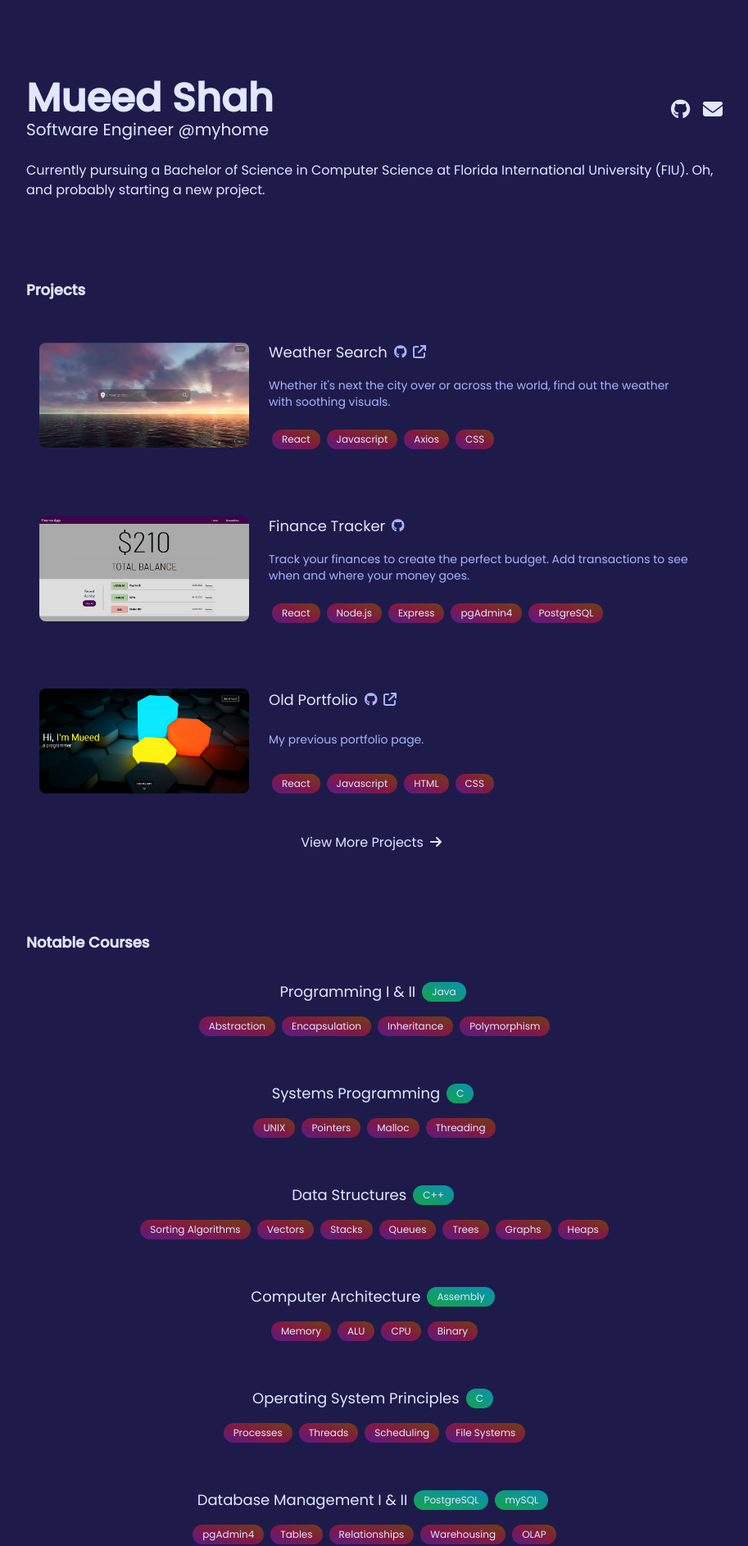
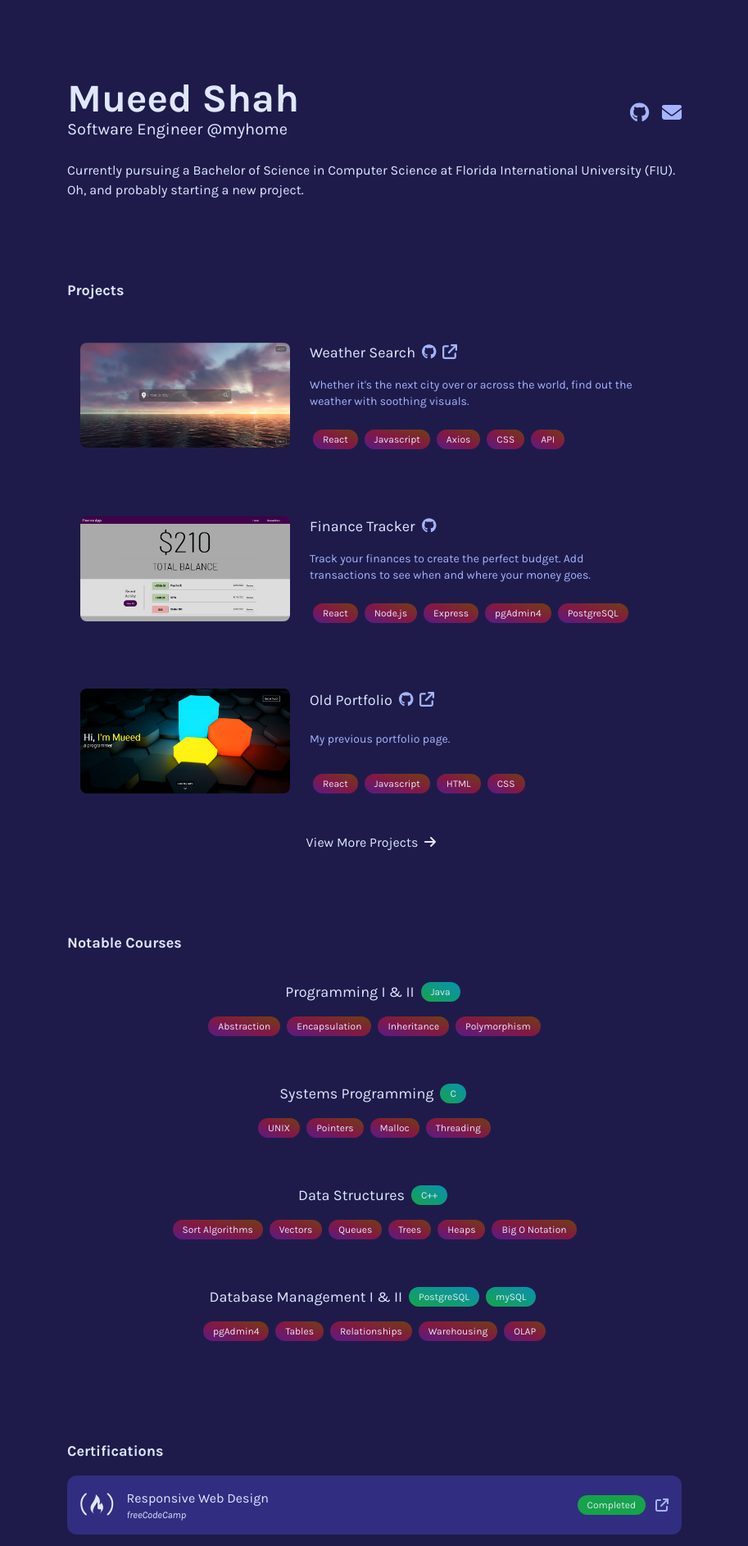
Before and after one commit to mshah20/portfolio-v3, a React (Create React App) app: page / in a window 1280 px wide. Shown: the top 1886 px of the page at 82% size, without its empty margins (183-1096 px from the left). Built offline with nearby package versions, Linux system fonts and the light colour scheme.

Commit message:
added and fixed contact btns

```diff
--- a/public/index.html
+++ b/public/index.html
@@ -26,10 +26,8 @@
     -->
     <link rel="preconnect" href="https://fonts.googleapis.com" />
     <link rel="preconnect" href="https://fonts.gstatic.com" crossorigin />
-    <link
-      href="https://fonts.googleapis.com/css2?family=Poppins:wght@400;500&display=swap"
-      rel="stylesheet"
-    />
+    <link href="https://fonts.googleapis.com/css2?family=Poppins:wght@400;500&display=swap" rel="stylesheet" />
+    <link href="https://fonts.googleapis.com/css2?family=Karla:ital,wght@0,200..800;1,200..800&display=swap" rel="stylesheet" />
     <title>Mueed Shah</title>
   </head>
   <body class="bg-indigo-950">
--- a/src/components/CertificationCard.jsx
+++ b/src/components/CertificationCard.jsx
@@ -16,11 +16,11 @@ const getLogo = (company) => {
 const getStatus = (status) => {
     switch(status) {
         case "Completed":
-            return (<div className="m-auto text-xs px-3 py-1 mx-1 rounded-xl bg-green-700">{status}</div>);
+            return (<p className="m-auto text-xs px-3 py-1 mx-1 rounded-xl bg-green-600">{status}</p>);
         case "In-Progress":
-            return (<div className="m-auto text-xs px-3 py-1 mx-1 rounded-xl bg-yellow-700">{status}</div>);
+            return (<p className="m-auto text-xs px-3 py-1 mx-1 rounded-xl bg-yellow-600">{status}</p>);
         case "Planned":
-            return (<div className="m-auto text-xs px-3 py-1 mx-1 rounded-xl bg-blue-700">{status}</div>);
+            return (<p className="m-auto text-xs px-3 py-1 mx-1 rounded-xl bg-blue-600">{status}</p>);
         default:
             break;
     }
@@ -33,10 +33,9 @@ const CertificationCard = ({ title, status, company, link }) => {
             <div className="w-full flex justify-between items-center">
                 <div>
                     <div className="flex">
-                        <div className="mr-1">{title}</div>
-
+                        <h3 className="mr-1">{title}</h3>
                     </div>
-                    <div className="text-xs italic">{company}</div>
+                    <p className="text-xs italic">{company}</p>
                 </div>
                 <div className="flex items-center">
                     {getStatus(status)}
@@ -46,8 +45,6 @@ const CertificationCard = ({ title, status, company, link }) => {
                         </div>
                     )}
                 </div>
-
-
             </div>
         </a>
     );
--- /dev/null
+++ b/src/components/Contact.jsx
@@ -0,0 +1,51 @@
+import { faGithub } from "@fortawesome/free-brands-svg-icons";
+import { faEnvelope } from "@fortawesome/free-solid-svg-icons";
+import { FontAwesomeIcon } from "@fortawesome/react-fontawesome";
+import { useEffect, useState } from "react";
+
+
+const Contact = () => {
+
+    const [showContact, setShowContact] = useState(false);
+
+    const controlContact = () => {
+        const currentScrollY = window.scrollY;
+
+        if(currentScrollY < 150) {
+            setShowContact(false);
+        } else {
+            setShowContact(true);
+        }
+    }
+
+    useEffect(() => {
+        window.addEventListener("scroll", controlContact);
+        return () => {window.removeEventListener("scroll", controlContact);}
+    })
+
+    return (
+        <>
+            {showContact && (
+                <div className="hidden lg:flex flex-col items-end fixed bottom-0 right-12 text-indigo-300">
+                    <ul>
+                        <li>
+                            <a href="https://github.com/mshah20/" target="_blank" rel="noreferrer" className="flex items-center group float-right">
+                                <span className="mx-2 opacity-0 group-hover:text-indigo-100 group-hover:opacity-100 transition-all duration-200">Github</span>
+                                <FontAwesomeIcon icon={faGithub} className="group-hover:text-indigo-100 text-2xl" />
+                            </a>
+                        </li>
+                        <li>
+                            <a href="mailto:mshah058.work@gmail.com" className="my-4 flex items-center group float-right">
+                                <span className="mx-2 opacity-0 group-hover:text-indigo-100 group-hover:opacity-100 transition-all duration-200">Email</span>
+                                <FontAwesomeIcon icon={faEnvelope} className="group-hover:text-indigo-100 text-2xl relative" />
+                            </a>
+                        </li>
+                    </ul>
+                    <div className="w-1 h-12 mr-3 bg-indigo-300"></div>
+                </div>
+            )}
+        </>
+    );
+}
+
+export default Contact;
--- a/src/components/CourseCard.jsx
+++ b/src/components/CourseCard.jsx
@@ -2,7 +2,7 @@ const CourseCard = ({ title, languages, skills }) => {
     return (
         <div className="mt-4 p-4 flex flex-col items-center rounded-xl select-none hover:bg-indigo-900">
             <div className="flex">
-                <div className="text-lg mr-1">{title}</div>
+                <h3 className="text-lg mr-1">{title}</h3>
                 <ul className="flex text-xs">
                     {languages.map((language) => {
                         return <li key={language} className="m-auto px-3 py-1 mx-1 rounded-xl bg-gradient-to-tr from-green-600 to-cyan-600 hover:from-green-500 hover:to-cyan-500">{language}</li>
--- a/src/components/HomePage.jsx
+++ b/src/components/HomePage.jsx
@@ -5,28 +5,33 @@ import { faEnvelope, faArrowRight } from "@fortawesome/free-solid-svg-icons";
 import ProjectCard from "./ProjectCard";
 import CourseCard from "./CourseCard";
 import CertificationCard from "./CertificationCard";
+import Contact from "./Contact";
 
 const HomePage = () => {
     return (
-        <div id="homepage-container" className="w-full py-24 bg-indigo-950 font-poppins text-indigo-100 flex justify-center">
-            <div id="sections-container" className="w-[850px] max-w-[90%]">
+        <div id="homepage-container" className="w-full py-24 bg-indigo-950 font-karla text-indigo-100 flex justify-center">
+            <div id="sections-container" className="w-[750px] max-w-[90%]">
                 <section id="header-container">
-                    <div className="flex justify-between items-center">
+                    <div className="flex flex-col sm:flex-row sm:justify-between items-center">
                         <div>
                             <div className="text-5xl font-bold ">{userData.name}</div>
                             <div className="text-xl">{userData.jobTitle} @{userData.company}</div>
                         </div>
-                        <div className="text-2xl">
-                            <FontAwesomeIcon icon={faGithub} />
-                            <FontAwesomeIcon icon={faEnvelope} className="ml-4" />
+                        <div className="text-2xl mt-2">
+                            <a href="https://github.com/mshah20/" target="_blank" rel="noreferrer" title="Github">
+                                <FontAwesomeIcon icon={faGithub} className="text-indigo-300 hover:text-indigo-100"/>
+                            </a>
+                            <a href="mailto:mshah058.work@gmail.com" title="Email">
+                                <FontAwesomeIcon icon={faEnvelope} className="ml-4 text-indigo-300 hover:text-indigo-100" />
+                            </a>
                         </div>
                     </div>
 
-                    <div className="mt-6">{userData.about}</div>
+                    <div className="mt-6 text-center sm:text-left">{userData.about}</div>
                 </section>
 
                 <section id="projects-container" className="mt-24">
-                    <div className="font-bold text-lg">Projects</div>
+                    <h2 className="font-bold text-lg">Projects</h2>
 
                     <ul className="group">
                         {userData.projects.map((project) => {
@@ -34,18 +39,18 @@ const HomePage = () => {
                         })}
                     </ul>
 
-                    <a href="https://github.com/mshah20/" target="_blank" rel="noreferrer">
+                    <a href="https://github.com/mshah20?tab=repositories" target="_blank" rel="noreferrer">
                         <div className="mt-4 mx-auto text-center group w-fit relative">
-                            View More Projects
+                            <span>View More Projects</span>
                             <FontAwesomeIcon icon={faArrowRight} className="mx-2 group-hover:animate-wiggle" />
                             <div className="w-full h-0 mt-1 absolute group-hover:h-1 transition-all duration-300 ease-in-out bg-gradient-to-tr from-purple-900 via-pink-900 to-yellow-900" />
-                            <div className="w-full h-1 mt-1 absolute group-hover:h-0 bg-indigo-950" />
+                            <div className="w-full h-1 mt-1 absolute group-hover:h-0 transparent" />
                         </div>
                     </a>
                 </section>
 
                 <section id="courses-container" className="mt-24">
-                    <div className="font-bold text-lg">Notable Courses</div>
+                    <h2 className="font-bold text-lg">Notable Courses</h2>
 
                     <ul className="group">
                         {userData.courses.map((course) => {
@@ -55,7 +60,7 @@ const HomePage = () => {
                 </section>
 
                 <section id="certifications-container" className="mt-24">
-                    <div className="font-bold text-lg">Certifications</div>
+                    <h2 className="font-bold text-lg">Certifications</h2>
 
                     <ul>
                         {userData.certifications.map((certification) => {
@@ -64,6 +69,8 @@ const HomePage = () => {
                     </ul>
                 </section>
             </div>
+
+            <Contact />
         </div>
     );
 }
--- a/src/components/ProjectCard.jsx
+++ b/src/components/ProjectCard.jsx
@@ -10,21 +10,20 @@ const ProjectCard = ({ url, githubURL, imageURL, title, description, skills }) =
             </div>
             <div className="min-h-32 w-full px-6 flex flex-col justify-between">
                 <div className="mt-4 flex justify-center items-center sm:justify-start sm:mt-0">
-                    <div className="text-lg">{title}</div>
-                    <ul className="flex text-indigo-300 hover:*:text-indigo-200">
+                    <h3 className="text-lg">{title}</h3>
+                    <ul className="flex text-indigo-300 text-lg hover:*:text-indigo-200">
                         <li className="mx-2">{githubURL && (<a href={githubURL} target="_blank" rel="noreferrer"><FontAwesomeIcon icon={faGithub} /></a>)}</li>
                         <li>{url && (<a href={url} target="_blank" rel="noreferrer"><FontAwesomeIcon icon={faArrowUpRightFromSquare} /></a>)}</li>
                     </ul>
                 </div>
 
-                <div className="my-4 mx-auto sm:mx-0 flex flex-wrap text-sm text-indigo-300 text-center sm:text-left">{description}</div>
+                <p className="my-4 mx-auto sm:mx-0 flex flex-wrap text-sm text-indigo-300 text-center sm:text-left">{description}</p>
 
                 <ul className="flex flex-wrap text-xs justify-center sm:justify-start">
                     {skills.map((skill) => {
                         return <li key={skill} className="px-3 py-1 mx-1 mt-2 rounded-xl bg-gradient-to-tr from-purple-900 via-pink-900 to-yellow-900 hover:from-purple-600 hover:via-pink-600 hover:to-yellow-600">{skill}</li>
                     })}
                 </ul>
-
             </div>
         </div>
     );
--- a/src/userData.js
+++ b/src/userData.js
@@ -8,8 +8,8 @@ export const userData = {
         "githubURL": "https://github.com/mshah20/weather-app",
         "imageURL": "/media/weather-search.png",
         "title": "Weather Search",
-        "description": "Whether it's next the city over or across the world, find out the weather with soothing visuals.",
-        "skills": ["React", "Javascript", "Axios", "CSS"]
+        "description": "Whether it's the next city over or across the world, find out the weather with soothing visuals.",
+        "skills": ["React", "Javascript", "Axios", "CSS", "API"]
     }, {
         "githubURL": "https://github.com/mshah20/finance-app",
         "imageURL": "/media/finance-app.png",
@@ -38,17 +38,17 @@ export const userData = {
         "title": "Data Structures",
         "description": "",
         "languages": ["C++"],
-        "skills": ["Sorting Algorithms", "Vectors", "Stacks", "Queues", "Trees", "Graphs", "Heaps"]
-    }, {
-        "title": "Computer Architecture",
-        "description": "",
-        "languages": ["Assembly"],
-        "skills": ["Memory", "ALU", "CPU", "Binary"]
-    }, {
-        "title": "Operating System Principles",
-        "description": "",
-        "languages": ["C"],
-        "skills": ["Processes", "Threads", "Scheduling", "File Systems"]
+        "skills": ["Sort Algorithms", "Vectors", "Queues", "Trees", "Heaps", "Big O Notation"]
+    // }, {
+    //     "title": "Computer Architecture",
+    //     "description": "",
+    //     "languages": ["Assembly"],
+    //     "skills": ["Memory", "ALU", "CPU", "Binary"]
+    // }, {
+    //     "title": "Operating System Principles",
+    //     "description": "",
+    //     "languages": ["C"],
+    //     "skills": ["Processes", "Threads", "Scheduling", "File Systems"]
     }, {
         "title": "Database Management I & II",
         "description": "",
--- a/tailwind.config.js
+++ b/tailwind.config.js
@@ -10,10 +10,10 @@ module.exports = {
       },
       fontFamily: {
         poppins: ["Poppins", "sans-serif"],
+        karla: ["Karla", "sans-serif"]
       },
       keyframes: {
         wiggle: {
-          // '0%, 100%': { transform: 'translateX(2px)' },
           '50%': { transform: 'translateX(3px)' },
         }
       }
```
